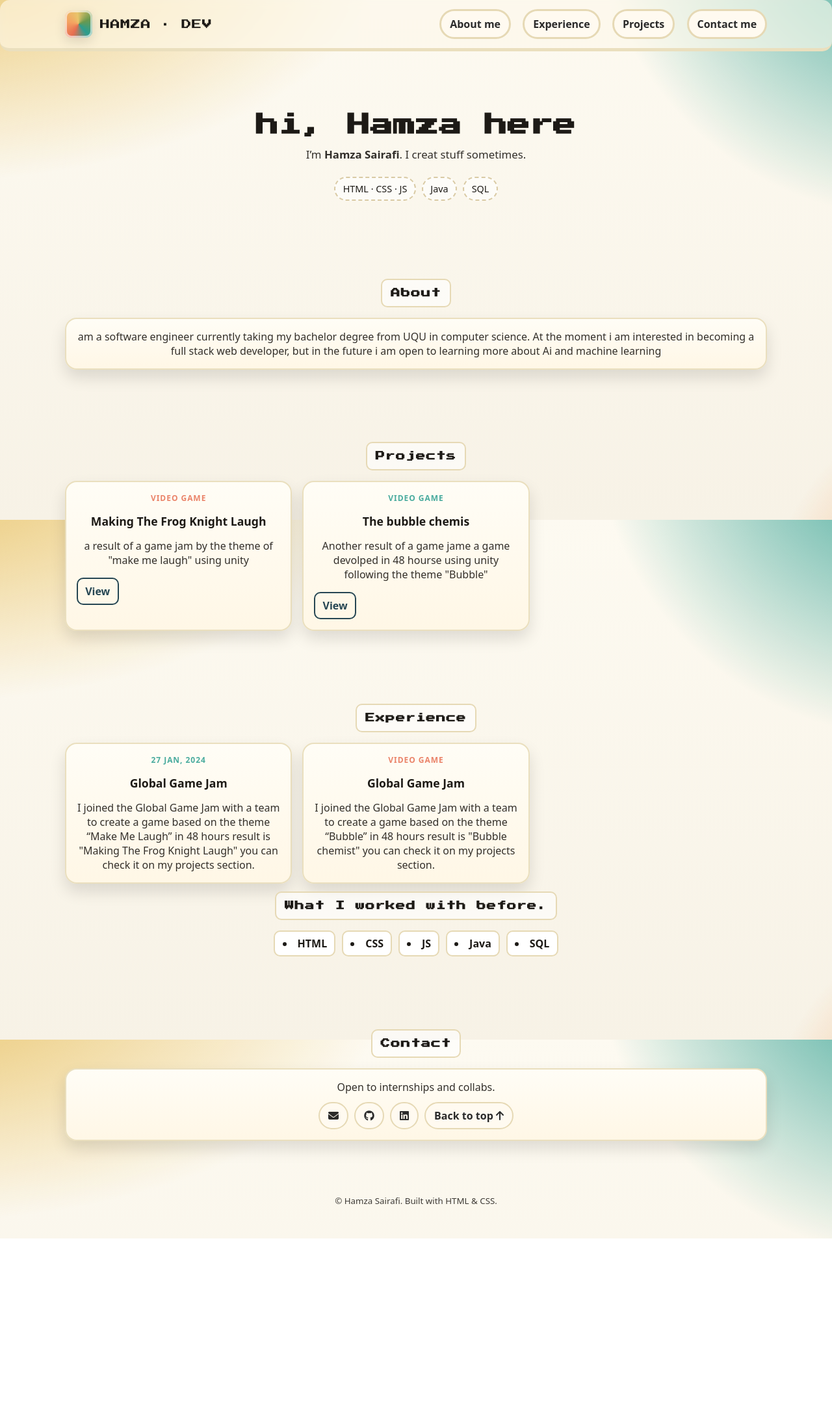
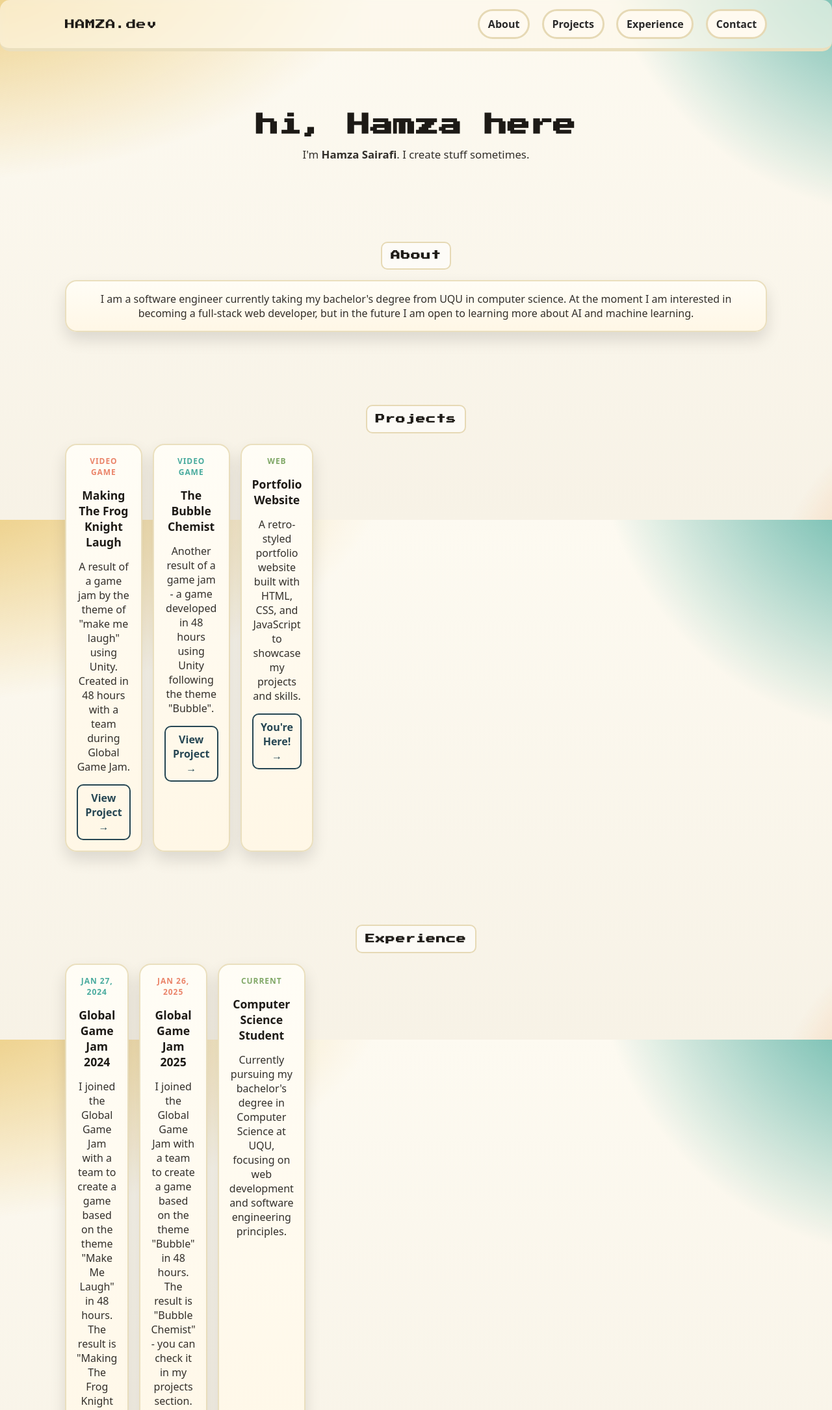
Before and after one commit to HamzaSairafi/Portfolio, a plain HTML site: page index.html in a window 1280 px wide. Shown: the top 2170 px of the page at 65% size. Before the commit the page ends 1906 px from the top, so only its background shows below. Drawn offline with Linux system fonts and the light colour scheme; a web font is replaced by a local one.

Commit message:
Revise index.html for improved portfolio layout
Updated portfolio website with new content and structure.

```diff
--- a/index.html
+++ b/index.html
@@ -3,105 +3,128 @@
 <head>
     <meta charset="UTF-8">
     <meta name="viewport" content="width=device-width, initial-scale=1.0">
-    <title>Portifolio website</title>
+    <meta name="description" content="Hamza Sairafi - Software Engineering Student & Web Developer">
+    <title>Hamza Sairafi - Portfolio</title>
     <link rel="stylesheet" href="Style.css">
     <link rel="preconnect" href="https://fonts.googleapis.com">
     <link rel="preconnect" href="https://fonts.gstatic.com" crossorigin>
     <link rel="stylesheet" href="https://cdnjs.cloudflare.com/ajax/libs/font-awesome/6.5.0/css/all.min.css">
+    <link href="https://fonts.googleapis.com/css2?family=Monoton&display=swap" rel="stylesheet">
     <link href="https://fonts.googleapis.com/css2?family=Chivo:wght@300;600;700&family=Press+Start+2P&display=swap" rel="stylesheet">
 </head>
+
 <body>
+
 <header>
-<div class="container bar">
+    <div class="container">
+        <div class="bar">
             <a class="brand" href="#top">
-        <div class="logo"></div>
-        <span class="title">HAMZA · DEV</span>
+                <span class="title">HAMZA.dev</span>
             </a>
+
             <nav>
-        <a href="#about">About me</a>
+                <a href="#about">About</a>
+                <a href="#projects">Projects</a>
                 <a href="#experience">Experience</a>
-        <a href="#projects">Projects</a>
-        <a href="#contact">Contact me</a>
+                <a href="#contact">Contact</a>
             </nav>
+        </div>
     </div>
 </header>
 
 <main id="top" class="container stack">
 
     <section class="intro">
-        <h1 id="intro-title">hi, Hamza here</h1>
-        <p>I’m <strong>Hamza Sairafi</strong>. I creat stuff sometimes.</p>
-        <div class="skills">
-            <span class="skill">HTML · CSS · JS</span>
-            <span class="skill">Java</span>
-            <span class="skill">SQL</span>
-        </div>
+        <h1>hi, Hamza here</h1>
+        <p>I'm <strong>Hamza Sairafi</strong>. I create stuff sometimes.</p>
     </section>
 
     <section id="about">
-        <h2 id="about-title">About</h2>
+        <h2>About</h2>
         <div class="card">
-            <p> am  a software engineer currently taking my bachelor degree from UQU in computer science. At the moment i am interested in becoming a full stack web developer, but in the future i am open to learning more about Ai and machine learning </p>
+            <p>I am a software engineer currently taking my bachelor's degree from UQU in computer science. At the moment I am interested in becoming a full-stack web developer, but in the future I am open to learning more about AI and machine learning.</p>
         </div>
     </section>
 
     <section id="projects">
-        <h2 id="projects-title">Projects</h2>
-        <div class="grid"><!--here is the project cards-->
-        <article class="card col-4">
+        <h2>Projects</h2>
+        <div class="grid">
+            <article class="card">
                 <span class="tag orange">Video Game</span>
                 <h3>Making The Frog Knight Laugh</h3>
-            <p>a result of a game jam by the theme of "make me laugh" using unity</p>
-            <a class="btn" href="https://thefrogknight.itch.io/making-the-frog-knight-laugh" target="_blank">View</a>
+                <p>A result of a game jam by the theme of "make me laugh" using Unity. Created in 48 hours with a team during Global Game Jam.</p>
+                <a class="btn" href="https://thefrogknight.itch.io/making-the-frog-knight-laugh" target="_blank" rel="noopener">View Project →</a>
             </article>
 
-        <article class="card col-4">
+            <article class="card">
                 <span class="tag teal">Video Game</span>
-            <h3>The bubble chemis</h3>
-            <p>Another result of a game jame a game devolped in 48 hourse using unity following the theme "Bubble"</p>
-            <a class="btn" href="https://thefrogknight.itch.io/bublle-chi" target="_blank" >View</a><!--Add link-->
+                <h3>The Bubble Chemist</h3>
+                <p>Another result of a game jam - a game developed in 48 hours using Unity following the theme "Bubble".</p>
+                <a class="btn" href="https://thefrogknight.itch.io/bublle-chi" target="_blank" rel="noopener">View Project →</a>
+            </article>
+
+            <article class="card">
+                <span class="tag olive">Web</span>
+                <h3>Portfolio Website</h3>
+                <p>A retro-styled portfolio website built with HTML, CSS, and JavaScript to showcase my projects and skills.</p>
+                <a class="btn" href="#top">You're Here! →</a>
             </article>
         </div>
     </section>
 
     <section id="experience">
-
-        <h2 id="projects-title">Experience</h2>
-
-        <div class="grid"><!--here is the Experience cards-->
-        <article class="card col-4">
-            <span class="tag teal">27 jan, 2024</span>
-            <h3>Global Game Jam</h3>
-            <p>I joined the Global Game Jam with a team to create a game based on the theme “Make Me Laugh” in 48 hours result is "Making The Frog Knight Laugh" you can check it on my projects section.</p>
+        <h2>Experience</h2>
+        <div class="grid">
+            <article class="card">
+                <span class="tag teal">Jan 27, 2024</span>
+                <h3>Global Game Jam 2024</h3>
+                <p>I joined the Global Game Jam with a team to create a game based on the theme "Make Me Laugh" in 48 hours. The result is "Making The Frog Knight Laugh" - you can check it in my projects section.</p>
             </article>
 
-        <article class="card col-4">
-            <span class="tag orange">Video Game</span>
-            <h3>Global Game Jam</h3>
-            <p>I joined the Global Game Jam with a team to create a game based on the theme “Bubble” in 48 hours  result is "Bubble chemist" you can check it on my projects section.</p>
+            <article class="card">
+                <span class="tag orange">Jan 26, 2025</span>
+                <h3>Global Game Jam 2025</h3>
+                <p>I joined the Global Game Jam with a team to create a game based on the theme "Bubble" in 48 hours. The result is "Bubble Chemist" - you can check it in my projects section.</p>
             </article>
 
+            <article class="card">
+                <span class="tag olive">Current</span>
+                <h3>Computer Science Student</h3>
+                <p>Currently pursuing my bachelor's degree in Computer Science at UQU, focusing on web development and software engineering principles.</p>
+            </article>
         </div>
 
-        <h2 id="experience-title">What I worked with before.</h2>
-        <div class="experience">
+        <h2 style="margin-top: 3rem;">What I Work With</h2>
+        <ul class="experience">
+            <li>Python</li>
+            <li>Java</li>
             <li>HTML</li>
             <li>CSS</li>
-            <li>JS</li>
-            <li>Java</li>
+            <li>JavaScript</li>
             <li>SQL</li>
-        </div>
+            <li>Unity</li>
+            <li>C#</li>
+        </ul>
     </section>
 
     <section id="contact">
-        <h2 id="contact-title">Contact</h2>
+        <h2>Get In Touch</h2>
         <div class="card">
-            <p>Open to internships and collabs.</p>
+            <p><strong>Open to internships and collaborations.</strong></p>
+            <p>Feel free to reach out if you want to work together or just chat about tech!</p>
             <div class="links">
-                <a href="mailto:hamzasairafi05@gmail.com"><i class="fa-solid fa-envelope"></i></a>
-                <a href="https://github.com/HamzaSairafi" target="_blank"><i class="fa-brands fa-github"></i></a>
-                <a href="https://linkedin.com/in/sairafihamza" target="_blank"><i class="fa-brands fa-linkedin"></i></a>
-                <a href="#top">Back to top <i class="fa-solid fa-arrow-up"></i></a>
+                <a href="mailto:hamzasairafi05@gmail.com" aria-label="Email">
+                    <i class="fa-solid fa-envelope"></i> Email
+                </a>
+                <a href="https://github.com/HamzaSairafi" target="_blank" rel="noopener" aria-label="GitHub">
+                    <i class="fa-brands fa-github"></i> GitHub
+                </a>
+                <a href="https://linkedin.com/in/sairafihamza" target="_blank" rel="noopener" aria-label="LinkedIn">
+                    <i class="fa-brands fa-linkedin"></i> LinkedIn
+                </a>
+                <a href="#top">
+                    <i class="fa-solid fa-arrow-up"></i> Back to Top
+                </a>
             </div>
         </div>
     </section>
@@ -109,10 +132,28 @@
 
 <footer>
     <div class="container">
-        <small>© <span id="y"></span> Hamza Sairafi. Built with HTML & CSS.</small>
+        <small>© <span id="year"></span> Hamza Sairafi. Built with HTML & CSS.</small>
     </div>
 </footer>
 
+<script>
+    // Auto-update copyright year
+    document.getElementById('year').textContent = new Date().getFullYear();
+
+    // Smooth scroll for navigation links
+    document.querySelectorAll('a[href^="#"]').forEach(anchor => {
+        anchor.addEventListener('click', function (e) {
+            e.preventDefault();
+            const target = document.querySelector(this.getAttribute('href'));
+            if (target) {
+                target.scrollIntoView({
+                    behavior: 'smooth',
+                    block: 'start'
+                });
+            }
+        });
+    });
+</script>
 
 </body>
 </html>
```
Lines whose indentation alone changed are shown as unchanged.
